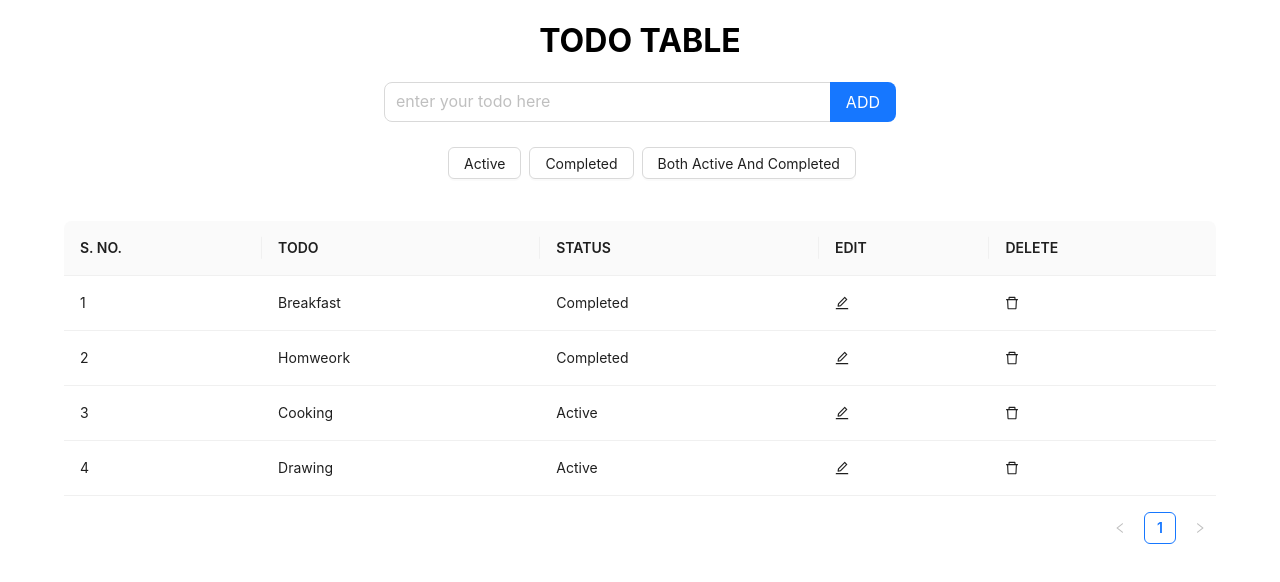
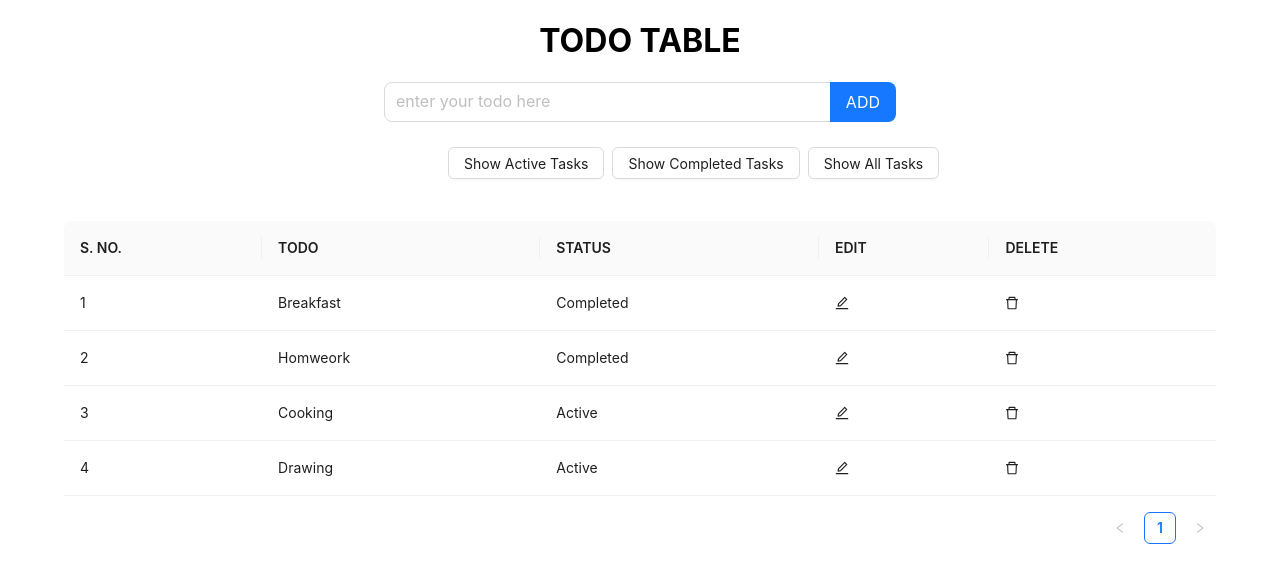
Before and after one commit to AnkitSingh60/Todo-React-Redux, a React (Create React App) app: page / in a window 1280 px wide. Shown: the top 582 px of the page. Built offline with nearby package versions, Linux system fonts and the light colour scheme; data requests are answered from the project's data file.

Commit message:
filters implemented

```diff
--- a/src/Components/Todo.jsx/Todo.jsx
+++ b/src/Components/Todo.jsx/Todo.jsx
@@ -140,9 +140,9 @@ export const Todo = () => {
 
         <div className="filterDiv">
           <Space style={{ marginBottom: 16 }}>
-            <Button onClick={getActiveTodos}>Active</Button>
-            <Button onClick={getCompletedTodos}>Completed</Button>
-            <Button onClick={getAllTodos}>Both Active And Completed</Button>
+            <Button onClick={getActiveTodos}>Show Active Tasks</Button>
+            <Button onClick={getCompletedTodos}>Show Completed Tasks</Button>
+            <Button onClick={getAllTodos}>Show All Tasks</Button>
           </Space>
         </div>
 
```
